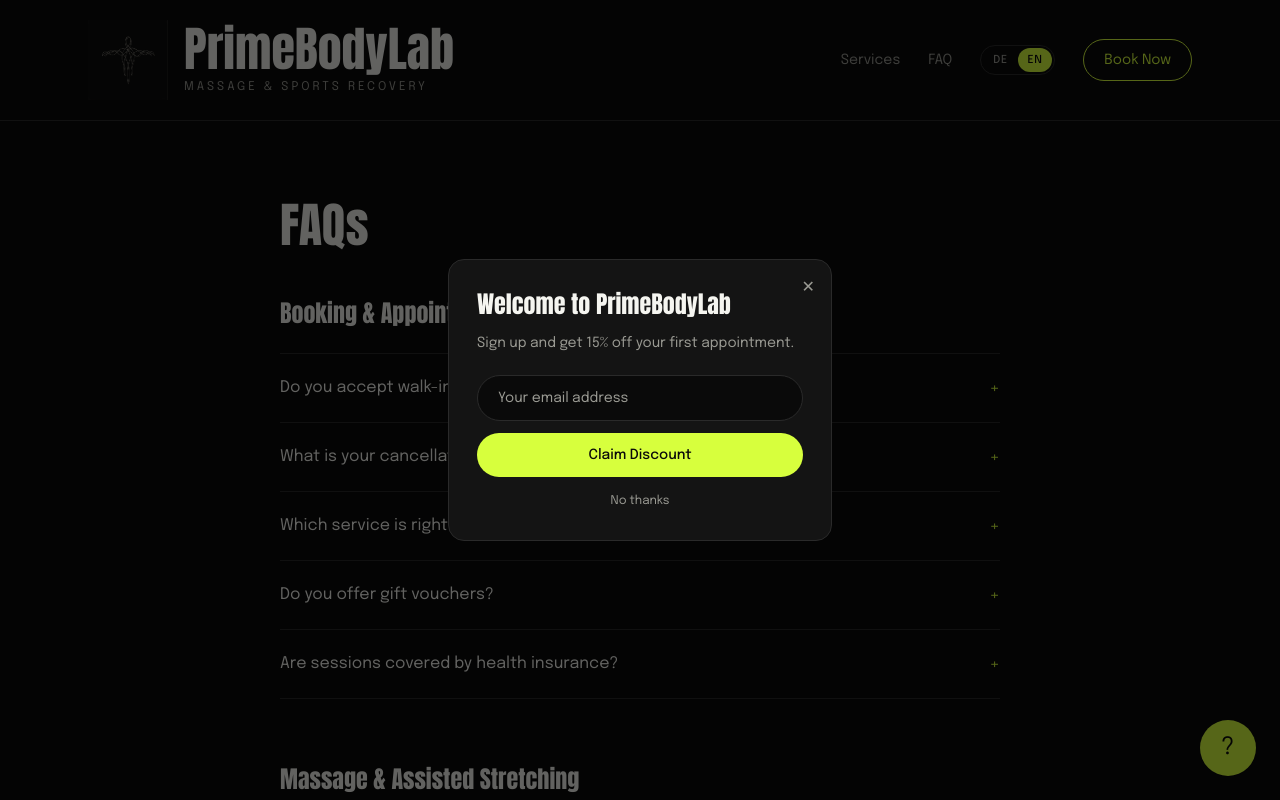
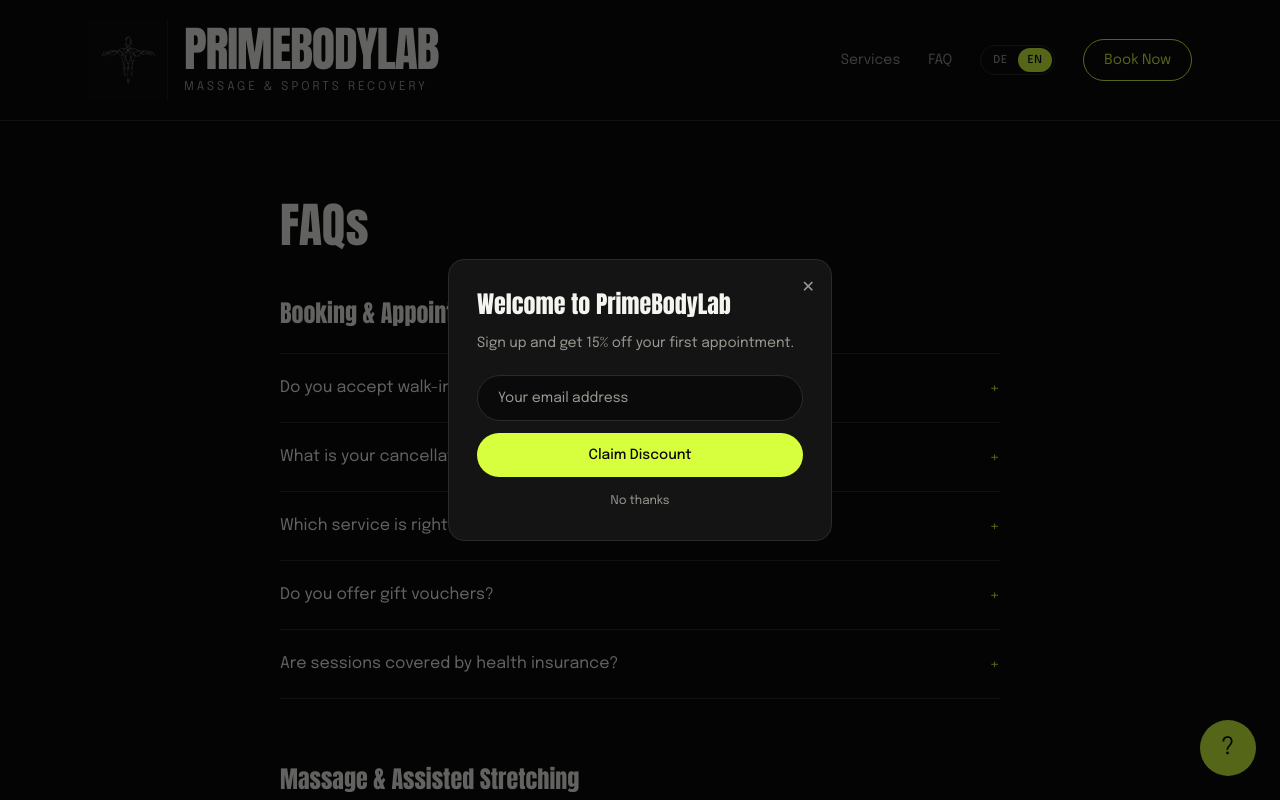
Before and after one commit to edd314/primebodylab-Website, a Next.js app: page /en/faq in a window 1280 px wide. Shown: the top 800 px of the page. Built offline with nearby package versions, Linux system fonts and the light colour scheme.

Commit message:
feat: bold uppercase header wordmark treatment

```diff
--- a/src/components/layout/Header.tsx
+++ b/src/components/layout/Header.tsx
@@ -18,7 +18,7 @@
             priority
           />
           <span className="flex flex-col leading-none">
-            <span className="font-display text-2xl sm:text-4xl md:text-5xl">PrimeBodyLab</span>
+            <span className="font-display text-2xl uppercase tracking-tight sm:text-4xl md:text-5xl">PrimeBodyLab</span>
             <span className="mt-1 text-[0.55rem] tracking-[0.2em] text-muted uppercase sm:mt-1.5 sm:text-[0.65rem] sm:tracking-[0.25em] md:text-xs">
               Massage &amp; Sports Recovery
             </span>
```
